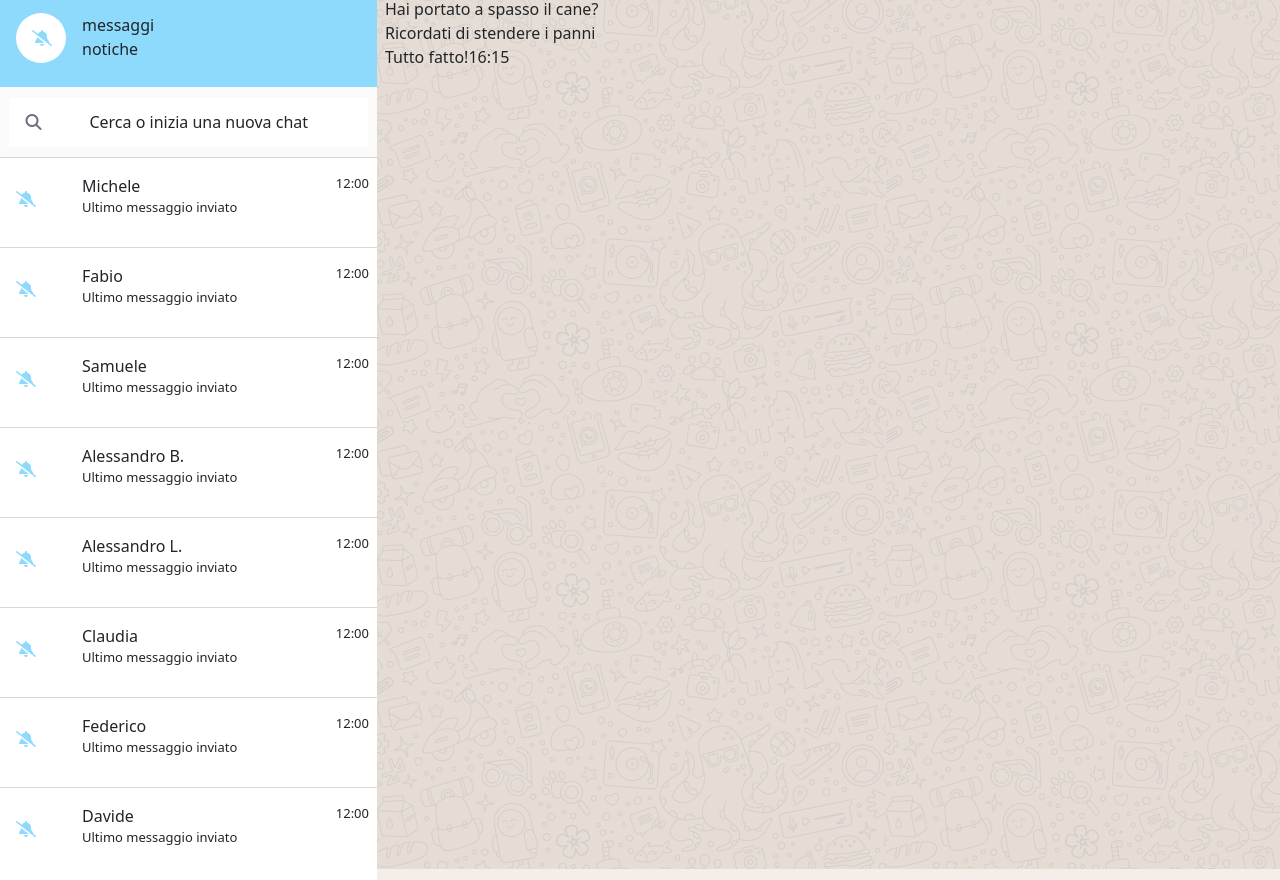
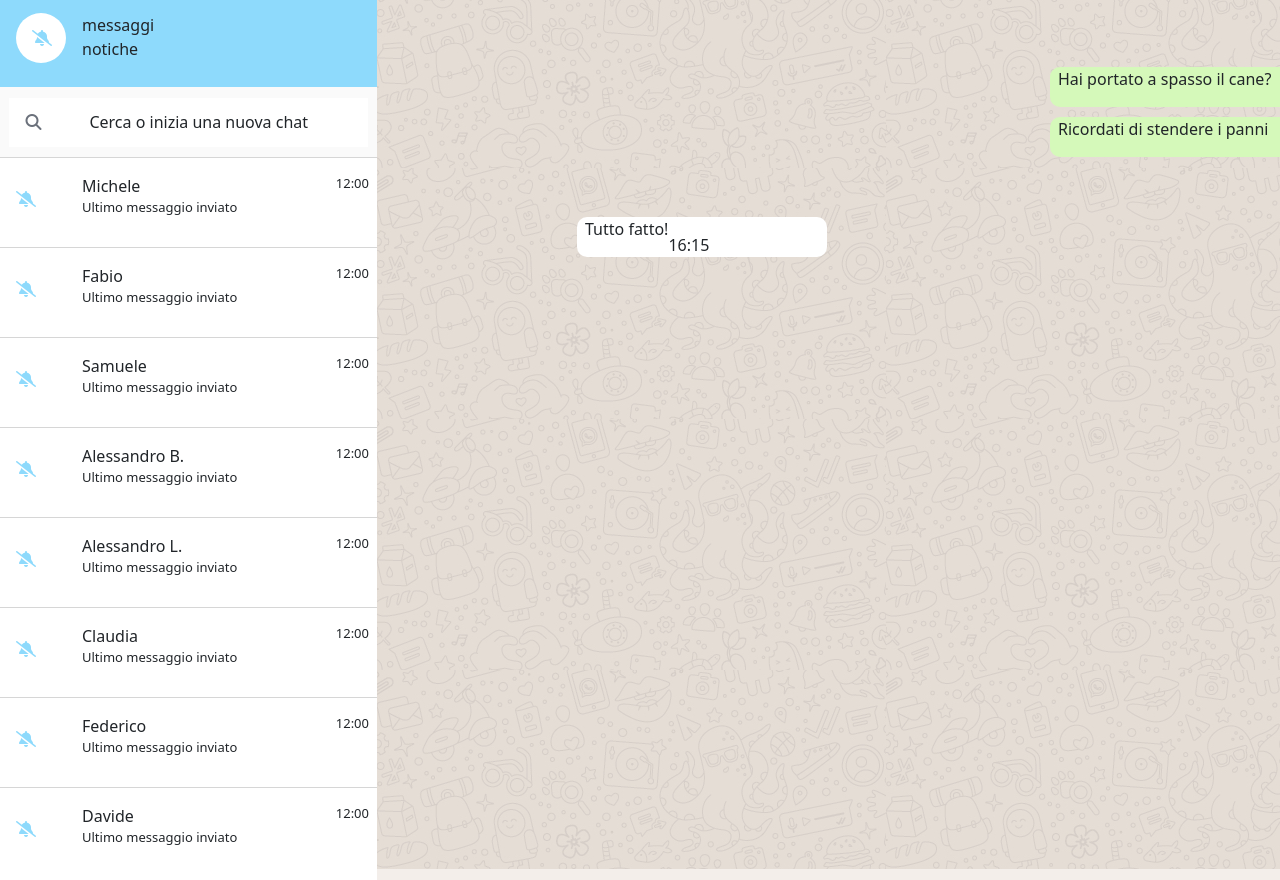
Before and after one commit to DeniseDichiara/vue-boolzapp, a plain HTML site: page index.html in a window 1280 px wide. Shown: the part 183-1063 px from the top of the page. Drawn offline with nearby package versions, Linux system fonts and the light colour scheme.

Commit message:
positioned chat window

```diff
--- a/style.css
+++ b/style.css
@@ -32,6 +32,7 @@ main{
     background-image: url("mine.jpg");
     width: 100%;
     height: calc(100% - 100px) ;
+    position: relative;
 }
 
 .my_dialog-window{
@@ -115,3 +116,33 @@ i{
 .my_bell-icon {
     margin: 0 auto;
 }
+
+.green1{
+    background-color: #d5f9ba;
+    width:250px;
+    height: 40px;
+    border-radius: 10px;
+    position: absolute;
+    top: 150px;
+    right: 200px;
+}
+
+.green2{
+    background-color: #d5f9ba;
+    width:250px;
+    height: 40px;
+    border-radius: 10px;
+    position: absolute;
+    top: 200px;
+    right: 200px;
+}
+
+.white{
+    background-color: white;
+    width:250px;
+    height: 40px;
+    border-radius: 10px;
+    position: absolute;
+    top: 300px;
+    left: 200px;
+}
```
